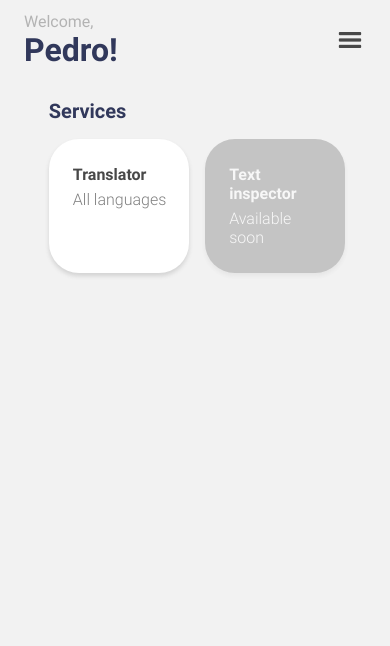
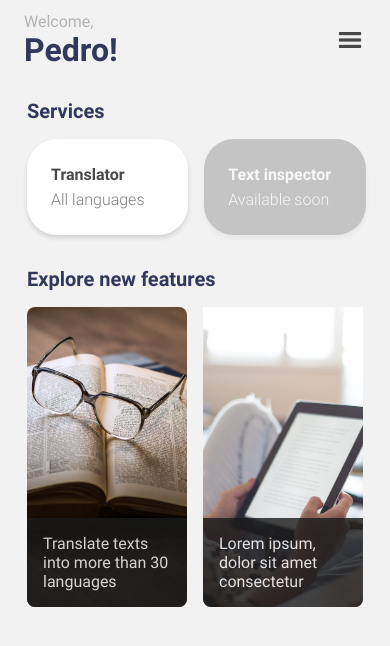
Before and after one commit to pedrorubinger/lingo-app, a React Native app: screen /Home in a window 390 px wide. Shown: the top 646 px of the page. Built offline with nearby package versions, Linux system fonts and the light colour scheme.

Commit message:
feat: add initial structure of carousel

```diff
--- a/src/modules/dashboard/screens/home/index.tsx
+++ b/src/modules/dashboard/screens/home/index.tsx
@@ -6,6 +6,12 @@ import {
   Body,
   CardsBox,
   CardsTitleBox,
+  CarouselBox,
+  CarouselCaption,
+  CarouselCaptionBox,
+  CarouselCard,
+  CarouselImg,
+  CarouselTitleBox,
 } from "@modules/dashboard/screens/home/styles"
 
 interface Props extends DashboardStackScreenProps<"Home"> {}
@@ -41,6 +47,32 @@ export const Home: React.FC<Props> = () => {
             </CardsBox>
           )
         })}
+
+        <CarouselTitleBox>
+          <Typography font="lg4" color="koamaru300">
+            Explore new features
+          </Typography>
+        </CarouselTitleBox>
+
+        <CarouselBox>
+          <CarouselCard>
+            <CarouselImg source={require("@assets/images/glasses.jpg")} />
+            <CarouselCaptionBox>
+              <CarouselCaption>
+                Translate texts into more than 30 languages
+              </CarouselCaption>
+            </CarouselCaptionBox>
+          </CarouselCard>
+
+          <CarouselCard>
+            <CarouselImg source={require("@assets/images/kindle.jpg")} />
+            <CarouselCaptionBox>
+              <CarouselCaption>
+                Lorem ipsum, dolor sit amet consectetur
+              </CarouselCaption>
+            </CarouselCaptionBox>
+          </CarouselCard>
+        </CarouselBox>
       </Body>
     </ScreenBox>
   )
--- a/src/modules/dashboard/screens/home/styles.ts
+++ b/src/modules/dashboard/screens/home/styles.ts
@@ -1,8 +1,9 @@
 import styled from "styled-components/native"
 
 import { Theme } from "@styles/theme"
+import { Typography } from "@components/Typography"
 
-const { spacing } = Theme
+const { colors, radius, spacing } = Theme
 
 export const Body = styled.View``
 
@@ -23,3 +24,50 @@ export const CardsTitleBox = styled.View`
   margin-top: ${spacing.xs}px;
   margin-bottom: ${spacing.md}px;
 `
+
+/* Carousel */
+
+export const CarouselTitleBox = styled.View`
+  margin-top: ${spacing.xl}px;
+  margin-bottom: ${spacing.md}px;
+`
+
+export const CarouselBox = styled.View`
+  width: 100%;
+
+  flex-direction: row;
+  gap: ${spacing.md}px;
+`
+
+export const CarouselCard = styled.View`
+  width: 160px;
+  height: 300px;
+
+  background-color: ${colors.white};
+`
+
+export const CarouselImg = styled.Image`
+  width: 160px;
+  height: 300px;
+  opacity: 1;
+
+  border-radius: ${radius.md}px;
+`
+
+export const CarouselCaptionBox = styled.View`
+  width: 100%;
+  padding: ${spacing.md}px ${spacing.md}px;
+
+  position: absolute;
+  bottom: 0;
+
+  border-bottom-left-radius: ${radius.md}px;
+  border-bottom-right-radius: ${radius.md}px;
+
+  background-color: ${colors.black};
+  opacity: 0.8;
+`
+
+export const CarouselCaption = styled(Typography)`
+  color: ${colors.white};
+`
```
